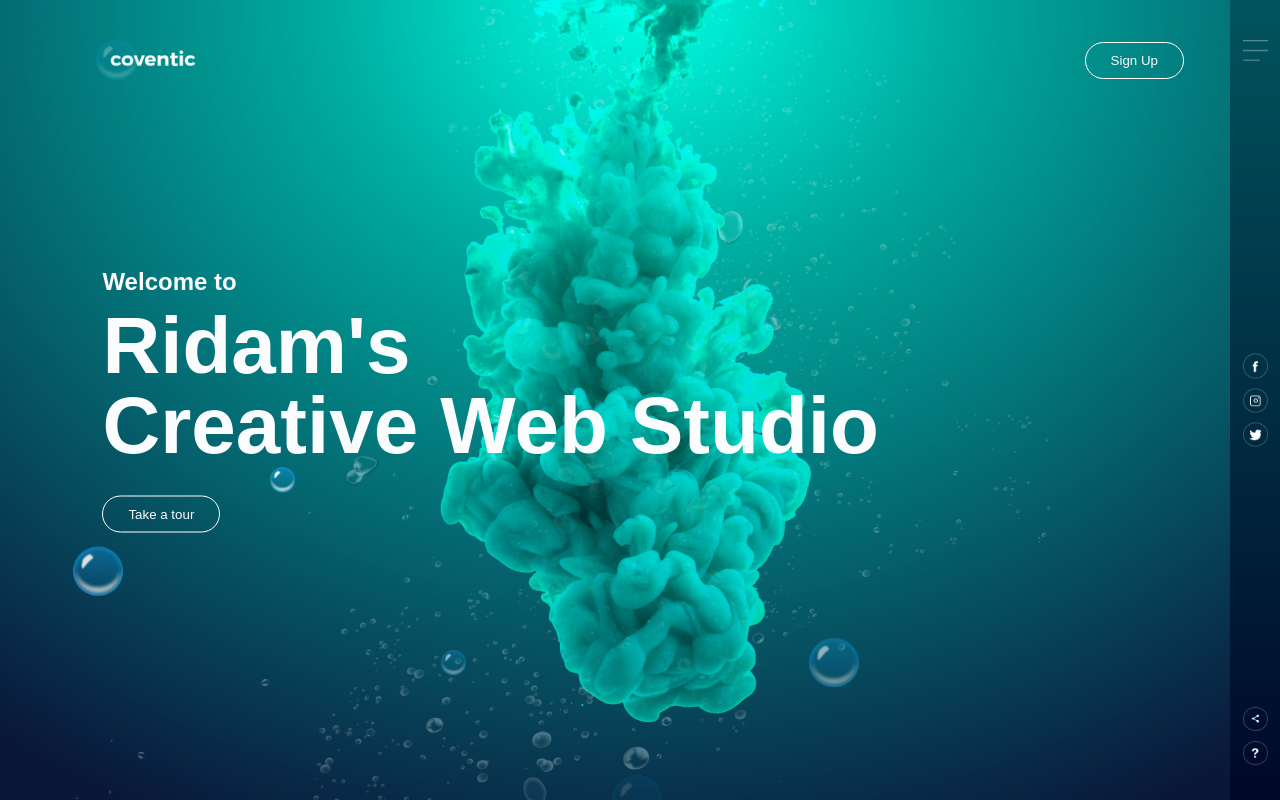
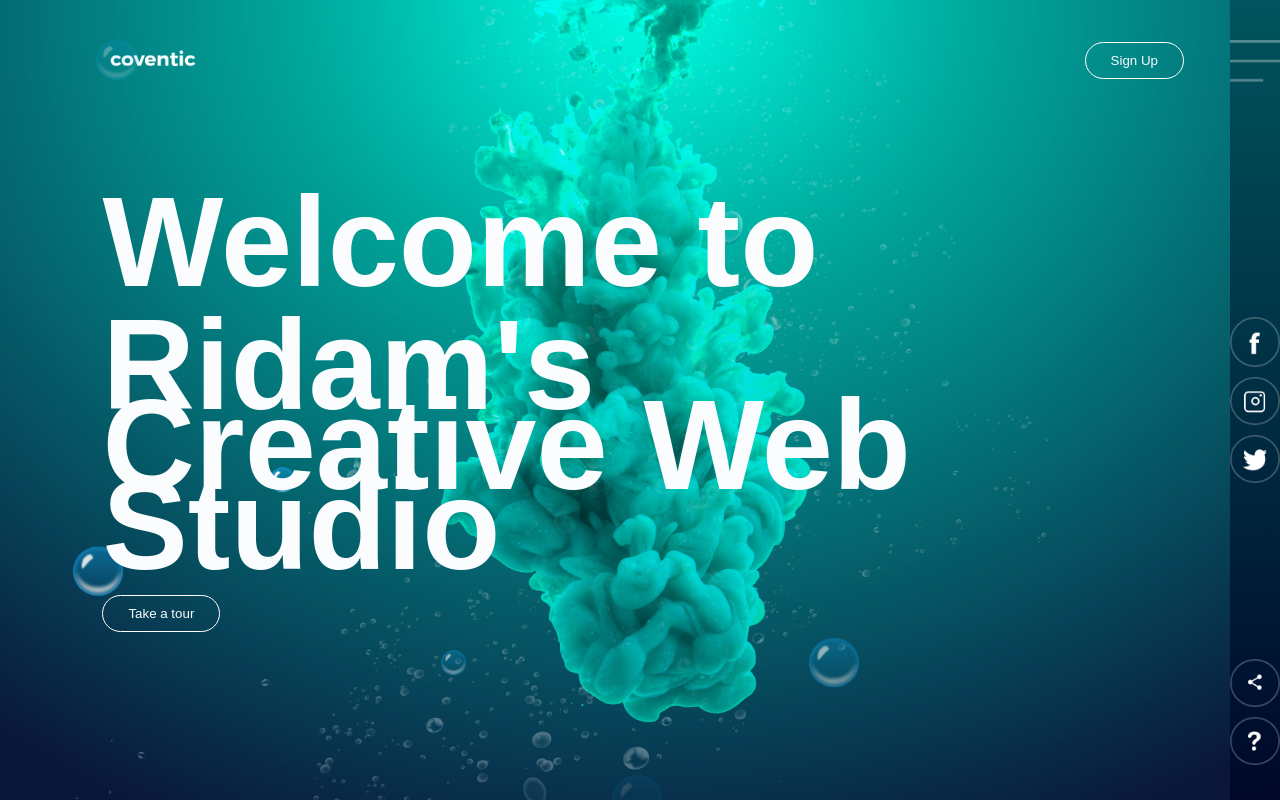
Before and after one commit to rhazra-003/Animated_Web_Page, a plain HTML site: page index.html in a window 1280 px wide. Drawn offline with Linux system fonts and the light colour scheme.

Commit message:
Update index.html

```diff
--- a/index.html
+++ b/index.html
@@ -1,5 +1,6 @@
 <html>
 <head>
+	 <meta name="viewport" content="width=device-width, initial-scale=1.0">
 	 <title>Animated Web Page</title>
 	 <link rel="stylesheet" href="style.css">
 </head>
@@ -10,22 +11,22 @@
 			<button type="button">Sign Up</button>
 		</div>
 		<div class="content">
-			<h2>Welcome to</h2>
-			<h1>Ridam's<br>Creative Web Studio</h1>
+			<h2 style="font-size: 10vw">Welcome to</h2>
+			<h1 style="font-size: 10vw">Ridam's<br>Creative Web Studio</h1>
 			<a href="https://www.instagram.com/algo._.ridam/" target="_blank"><button type="button">Take a tour</button></a>
 		</div>
 		<div class="side-bar">
-			<img src="images/menu.png" class="menu">
+			<img src="images/menu.png" style="width: 100%;" class="menu">
 
 			<div class="social-links">
-			<a href="https://www.facebook.com/ridam.hazra/" target="_blank"><img src="images/fb.png" alt="Facebook Link"></a>
-			<a href="https://www.instagram.com/algo._.ridam/" target="_blank"><img src="images/ig.png" alt="Instagram Link"></a>
-			<a href="https://twitter.com/Algo_Ridam" target="_blank"><img src="images/tw.png" alt="Twitter Link"></a>
+			<a href="https://www.facebook.com/ridam.hazra/" target="_blank"><img src="images/fb.png" style="width: 100%;" alt="Facebook Link"></a>
+			<a href="https://www.instagram.com/algo._.ridam/" target="_blank"><img src="images/ig.png" style="width: 100%;" alt="Instagram Link"></a>
+			<a href="https://twitter.com/Algo_Ridam" target="_blank"><img src="images/tw.png" style="width: 100%;" alt="Twitter Link"></a>
 			</div>
 
 			<div class="useful-links">
-				<img src="images/share.png">
-				<img src="images/info.png">
+				<img src="images/share.png" style="width: 100%;">
+				<img src="images/info.png" style="width: 100%;">
 			</div>
 		</div>
 
```
